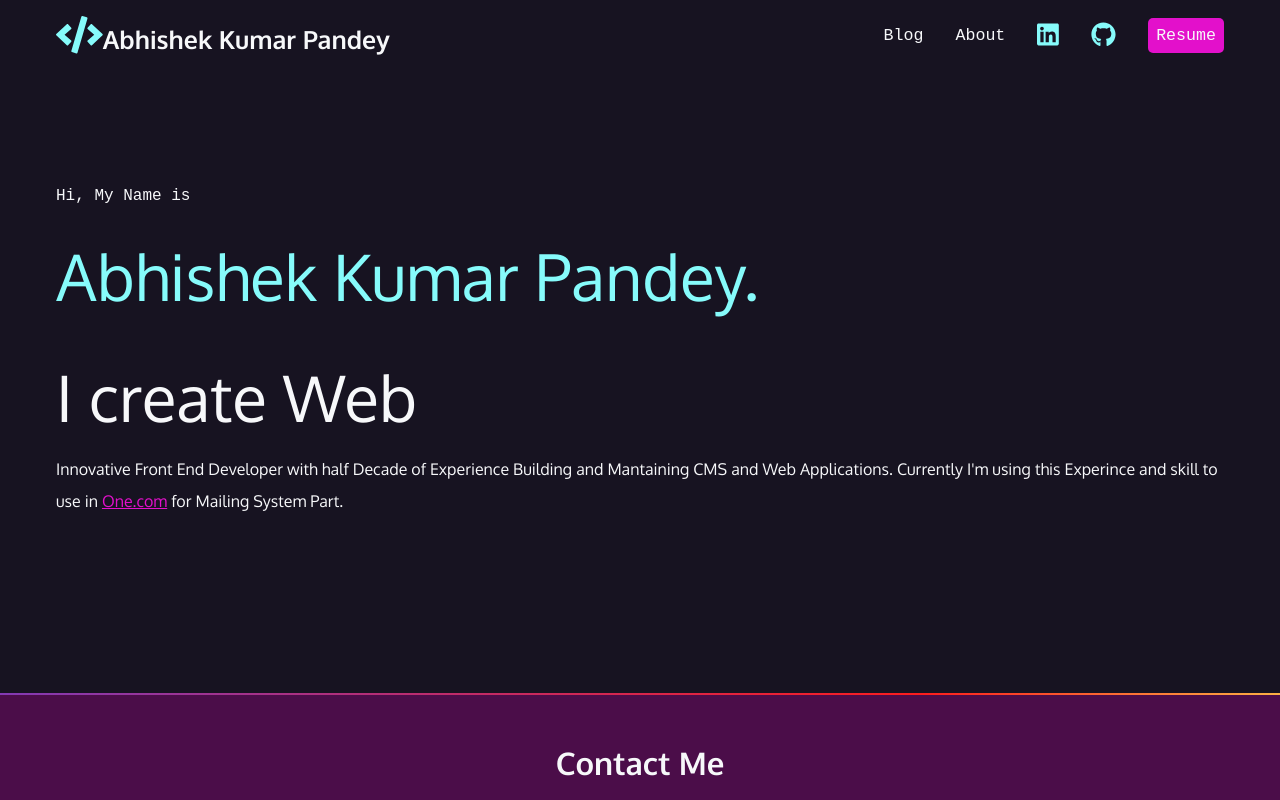
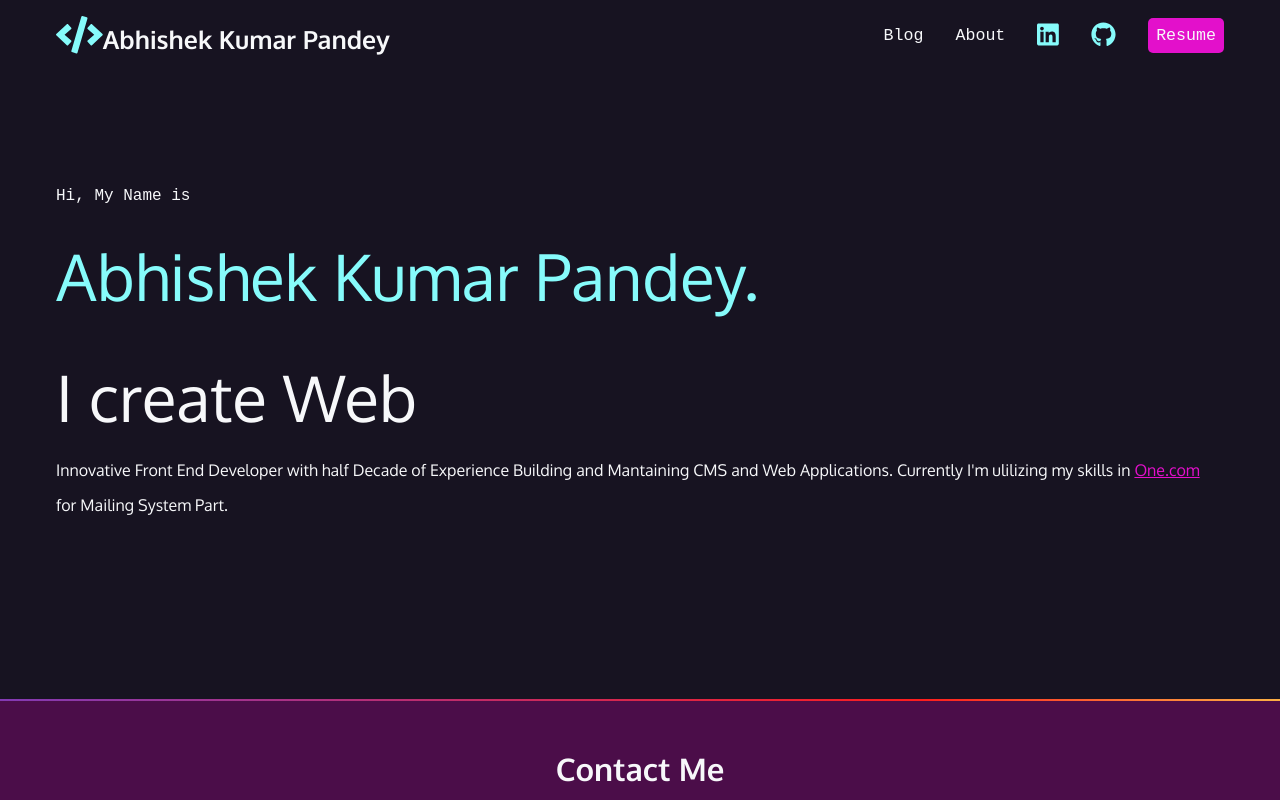
Before and after one commit to abhishekpandeykr/profile, a Next.js app: page / in a window 1280 px wide. Shown: the top 800 px of the page. Built offline with nearby package versions, Linux system fonts and the light colour scheme; a web font is replaced by a local one.

Commit message:
static text intro updated

```diff
--- a/components/content.js
+++ b/components/content.js
@@ -6,10 +6,10 @@ const Content = () => {
         <span>Abhishek Kumar Pandey. </span>
       </p>
       <h2>I create Web</h2>{" "}
-      <p>
+      <p style={{ lineHeight: "35px" }}>
         Innovative Front End Developer with half Decade of Experience Building
-        and Mantaining CMS and Web Applications. Currently I'm using this
-        Experince and skill to use in{" "}
+        and Mantaining CMS and Web Applications. Currently I'm ulilizing my
+        skills in{" "}
         <a href="www.one.com" target="_blank">
           {" "}
           One.com
```
